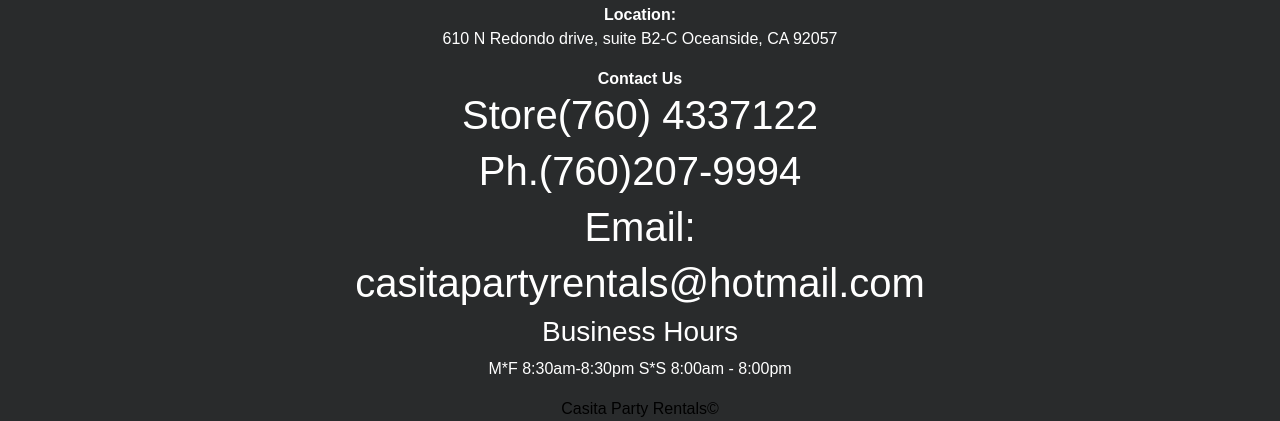
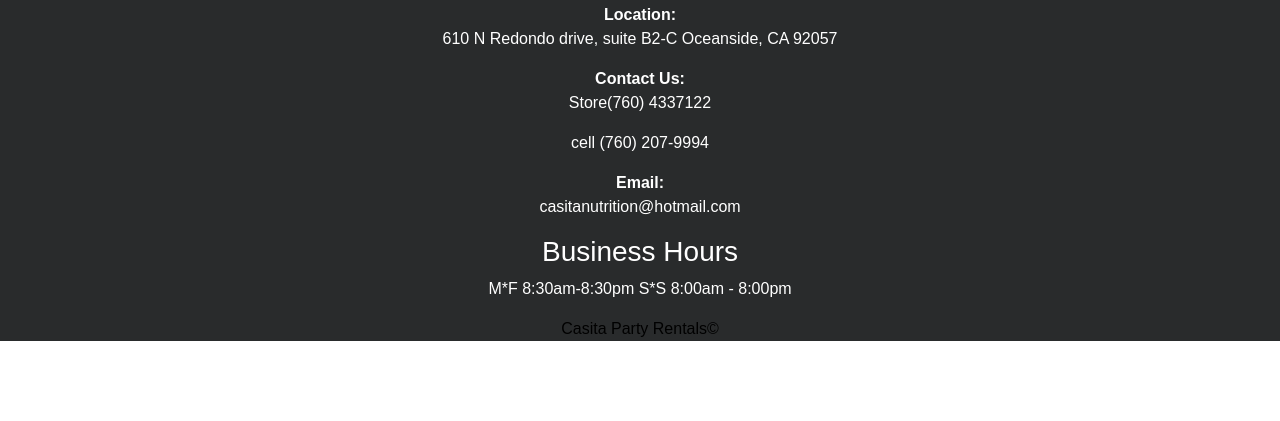
Before and after one commit to CasitaPartyRentals/CasitaPartyRentals, a plain HTML site: page index.html in a window 1280 px wide. Shown: the part 2174-2595 px from the top of the page. After the commit the page ends 2515 px from the top, so only its background shows below. Drawn offline with nearby package versions, Linux system fonts and the light colour scheme; files whose address does not match are found by name.

Commit message:
update10

```diff
--- a/index.html
+++ b/index.html
@@ -163,11 +163,11 @@
                     <h3><strong>Casita Party Rentals</strong></h3>
                     <strong>Location:</strong>
                     <p>610 N Redondo drive, suite B2-C Oceanside, CA 92057</p>
-                    <strong>Contact Us</strong>
-                    <h1>Store(760) 4337122</h1>
-                    <h1>Ph.(760)207-9994</h1>
-                    <h1>Email:</h1>
-                    <h1>casitapartyrentals@hotmail.com</h1>
+                    <strong>Contact Us:</strong>
+                    <p>Store(760) 4337122</p>
+                    <p>cell (760) 207-9994</p>
+                    <strong>Email:</strong>
+                    <p>casitanutrition@hotmail.com</h1>
                     <h3>Business Hours</h3>
                     <p>M*F 8:30am-8:30pm S*S 8:00am - 8:00pm</p>
                     <font id="cpr" color="black">Casita Party Rentals&copy;</font>
```
